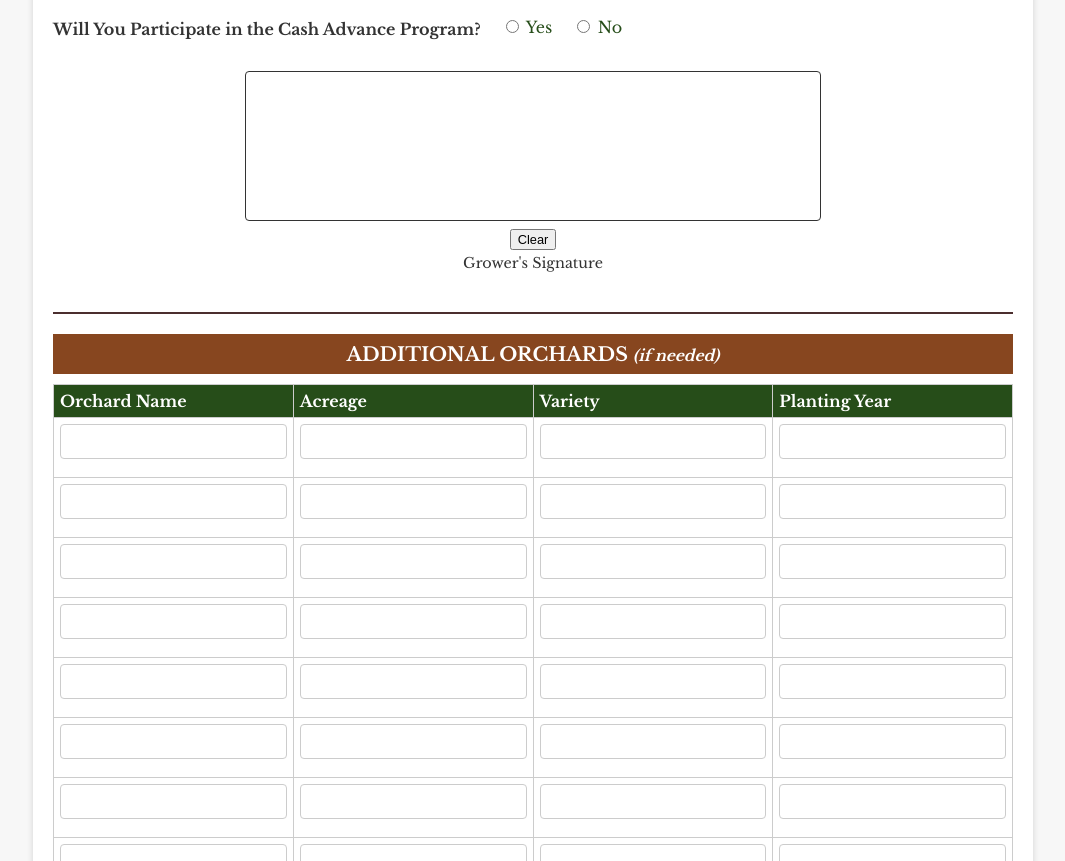
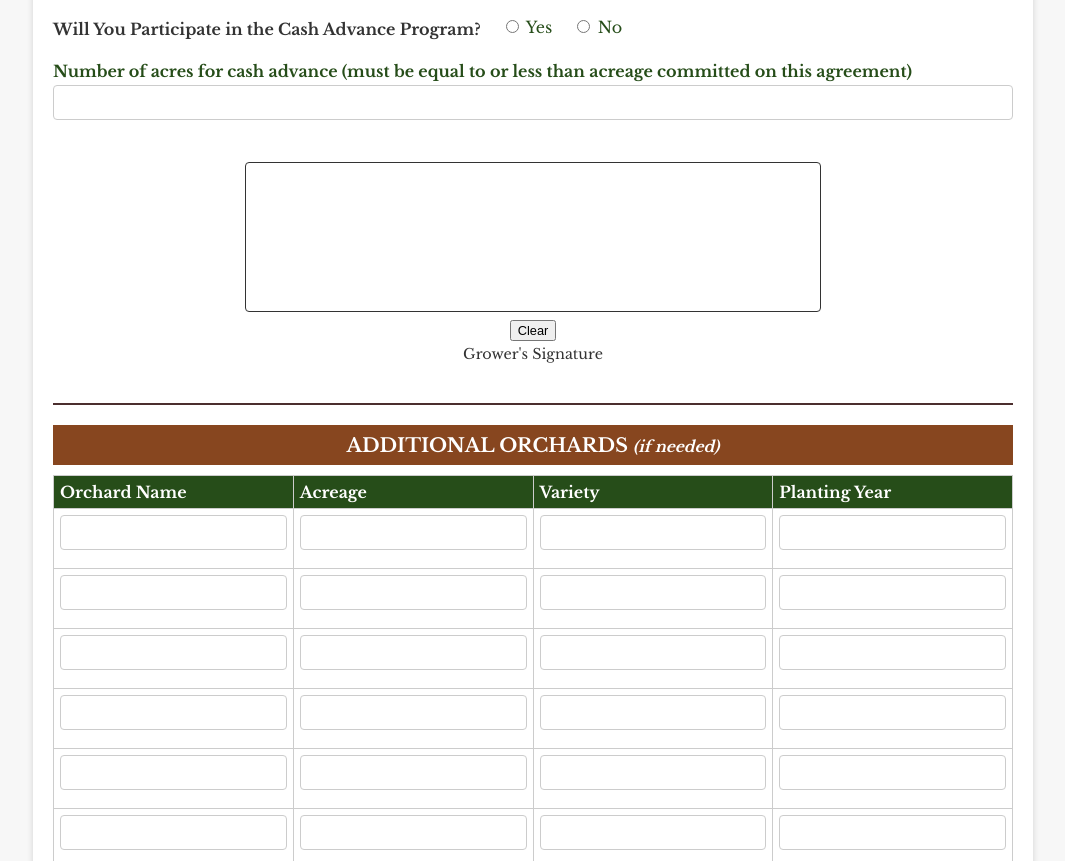
Before and after one commit to cristina-a11y/Grower-Agreement, a plain HTML site: page agreement-form.html in a window 1280 px wide. Shown: the part 2444-3305 px from the top of the page, without its empty margins (107-1172 px from the left). Drawn offline with nearby package versions, Linux system fonts and the light colour scheme.

Commit message:
Update agreement-form.html

```diff
--- a/agreement-form.html
+++ b/agreement-form.html
@@ -541,6 +541,9 @@
       <label><input type="radio" name="cashAdvance" value="yes"> Yes</label>
       <label><input type="radio" name="cashAdvance" value="no"> No</label>
     </div>
+  </div>
+    <label for="acreageCash"> Number of acres for cash advance (must be equal to or less than acreage committed on this agreement) </label>
+  <input id="acreage" type="text" name="acreageCash">
   <div class="signature-lines single">
       <div class="signature-container">
         <canvas id="growerSig2" class="signature-pad"></canvas>
```
